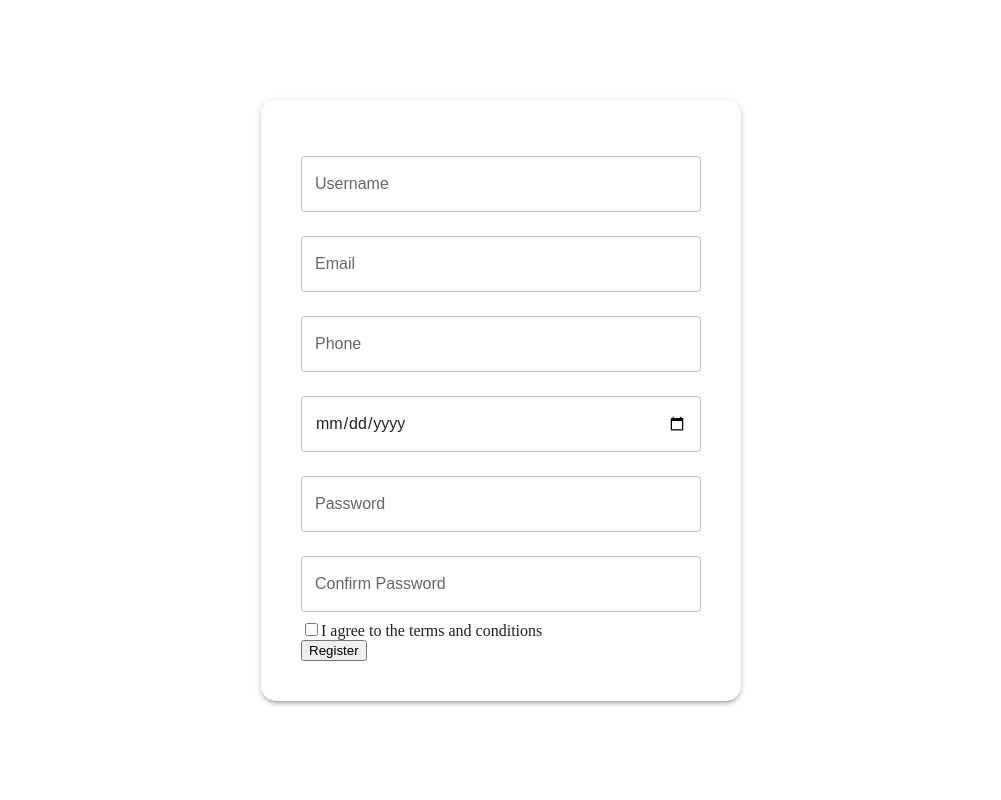
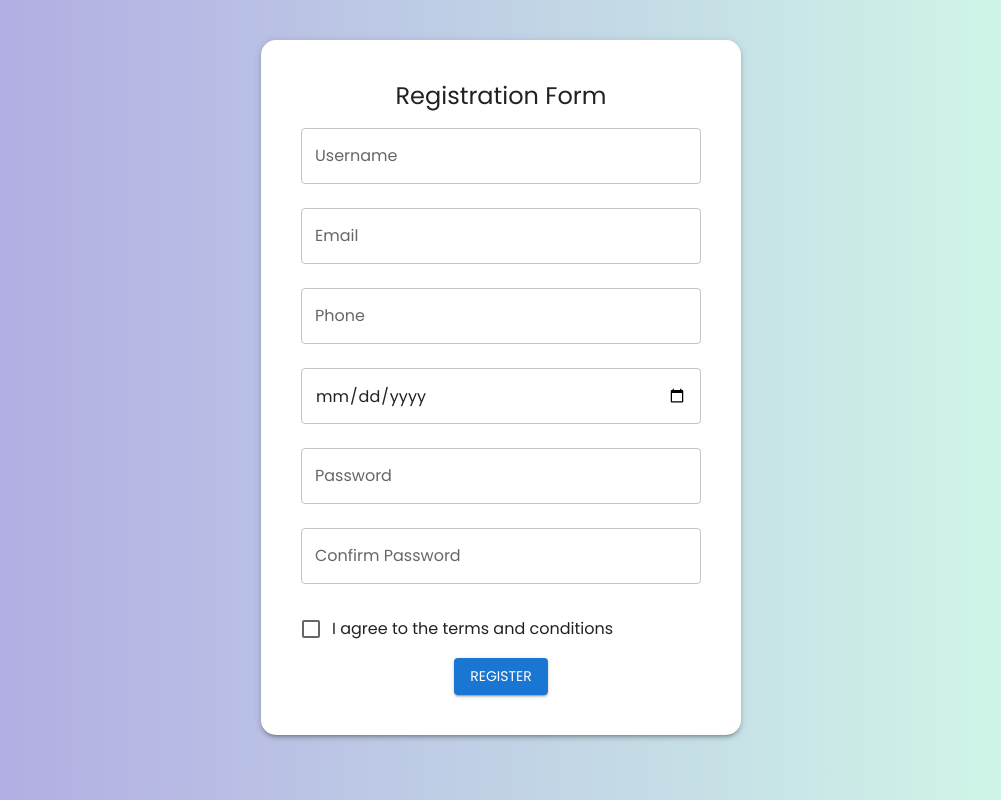
Before and after one commit to TatyanaZakiryanova/Registration-Form, a React (Vite) app: page / in a window 1280 px wide. Shown: the whole page, without its empty margins (139-1140 px from the left). Built offline with nearby package versions, Linux system fonts and the light colour scheme.

Commit message:
styling with material ui

```diff
--- a/index.html
+++ b/index.html
@@ -4,6 +4,7 @@
     <meta charset="UTF-8" />
     <meta name="viewport" content="width=device-width, initial-scale=1.0" />
     <link rel="stylesheet" href="src/index.css" />
+    <link href="https://fonts.googleapis.com/css2?family=Poppins:wght@400;700&display=swap" rel="stylesheet">
     <title>Registration Form</title>
   </head>
   <body>
--- a/src/App.tsx
+++ b/src/App.tsx
@@ -1,18 +1,25 @@
-import { Card } from '@mui/material';
+import { Card, Typography } from '@mui/material';
 import RegistrationForm from './components/RegistrationForm';
 
 const App = () => {
   return (
+    <Typography>
       <Card
         sx={{
           maxWidth: 400,
           padding: 5,
+          margin: 5,
           boxShadow: 3,
           borderRadius: '15px',
+          textAlign: 'center',
         }}
       >
+        <Typography variant="h5" component="h1">
+          Registration Form
+        </Typography>
         <RegistrationForm />
       </Card>
+    </Typography>
   );
 };
 
--- a/src/components/RegistrationForm.tsx
+++ b/src/components/RegistrationForm.tsx
@@ -1,6 +1,6 @@
 import { ChangeEvent, FormEvent, useState } from 'react';
 import { FormData } from './types';
-import { FormControl, TextField } from '@mui/material';
+import { Button, Checkbox, FormControl, FormControlLabel, TextField } from '@mui/material';
 
 const RegistrationForm = () => {
   const [formData, setFormData] = useState<FormData>({
@@ -144,16 +144,23 @@ const RegistrationForm = () => {
           helperText={errors.confirmPassword}
         />
       </FormControl>
+      <FormControl fullWidth margin="normal">
+        <FormControlLabel
+          control={
+            <Checkbox
+              checked={formData.terms}
+              onChange={handleChange}
+              name="terms"
+              color="primary"
+            />
+          }
+          label="I agree to the terms and conditions"
+        />
+      </FormControl>
 
-      <div>
-        <label>
-          <input type="checkbox" name="terms" checked={formData.terms} onChange={handleChange} />I
-          agree to the terms and conditions
-        </label>
-        {errors.terms && <p>{errors.terms}</p>}
-      </div>
-
-      <button type="submit">Register</button>
+      <Button type="submit" variant="contained" color="primary">
+        Register
+      </Button>
     </form>
   );
 };
--- a/src/index.css
+++ b/src/index.css
@@ -1,8 +1,11 @@
 html,
 body {
-  height: 100%;
   margin: 0;
   display: flex;
   justify-content: center;
   align-items: center;
 }
+
+body {
+  background: linear-gradient(90deg, #aea4e3, #d3ffe8);
+}
```
Lines whose indentation alone changed are shown as unchanged.
